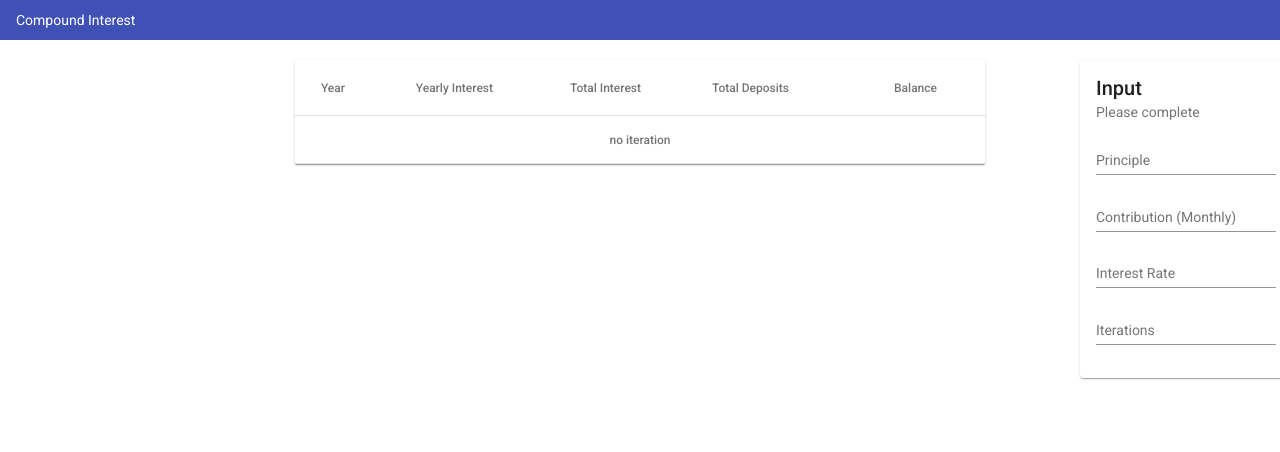
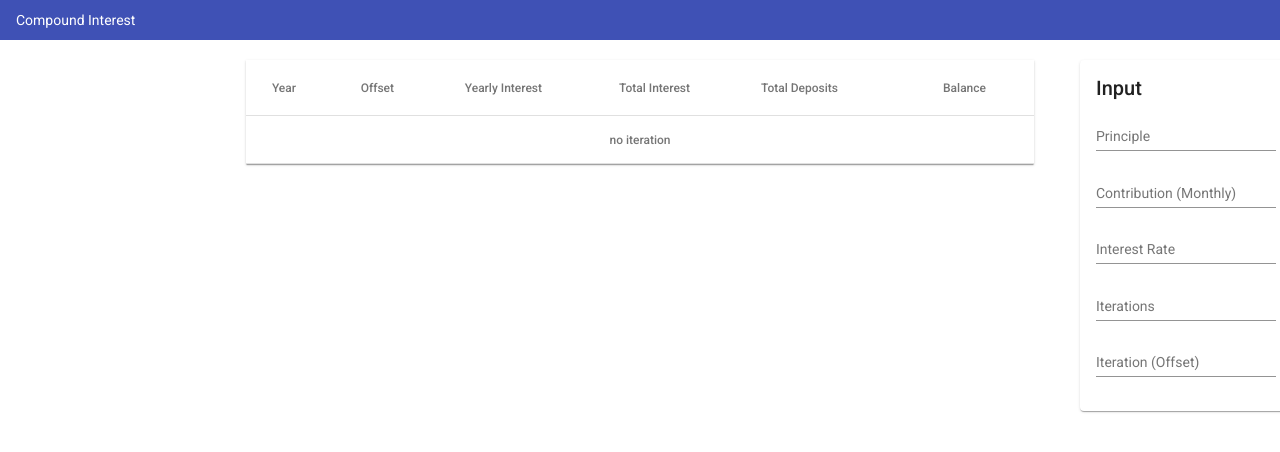
Before and after one commit to KAHLYM/compound-interest, an Angular app: page / in a window 1280 px wide. Shown: the top 452 px of the page. Built offline with nearby package versions, Linux system fonts and the light colour scheme.

Commit message:
Add offset input

```diff
--- a/src/app/component/input/input.component.html
+++ b/src/app/component/input/input.component.html
@@ -1,7 +1,6 @@
 <mat-card class="input-card">
     <mat-card-header>
         <mat-card-title>Input</mat-card-title>
-        <mat-card-subtitle>Please complete</mat-card-subtitle>
     </mat-card-header>
     <mat-card-content>
         <form>
@@ -17,6 +16,9 @@
             <mat-form-field>
                 <input matInput placeholder="Iterations" value="" type="number" autocomplete="off" (input)="onKeyIterations($event)">
             </mat-form-field>
+            <mat-form-field>
+                <input matInput placeholder="Iteration (Offset)" value="" type="number" autocomplete="off" (input)="onKeyOffset($event)">
+            </mat-form-field>
         </form>
     </mat-card-content>
 </mat-card>
--- a/src/app/component/input/input.component.ts
+++ b/src/app/component/input/input.component.ts
@@ -9,7 +9,7 @@ import { CalculatorService } from 'src/app/service/calculator.service';
 export class InputComponent implements OnInit {
 
   constructor(
-    public calculatorService: CalculatorService) {}
+    public calculatorService: CalculatorService) { }
 
   ngOnInit() {
   }
@@ -37,4 +37,10 @@ export class InputComponent implements OnInit {
       this.calculatorService.calculate();
     });
   }
+
+  onKeyOffset(event: any): void {
+    this.calculatorService.setOffset(parseInt(event.target.value)).then(() => {
+      this.calculatorService.calculate();
+    });
+  }
 }
--- a/src/app/component/table/table.component.html
+++ b/src/app/component/table/table.component.html
@@ -4,6 +4,12 @@
     <ng-container matColumnDef="iteration">
         <th mat-header-cell *matHeaderCellDef> Year </th>
         <td mat-cell *matCellDef="let element"> {{element.iteration}} </td>
+    </ng-container>
+
+    <!-- Iterations Offset Column -->
+    <ng-container matColumnDef="offset">
+        <th mat-header-cell *matHeaderCellDef> Offset </th>
+        <td mat-cell *matCellDef="let element"> {{element.offset}} </td>
     </ng-container>
 
     <!-- Yearly Interest Column -->
--- a/src/app/component/table/table.component.scss
+++ b/src/app/component/table/table.component.scss
@@ -1,4 +1,5 @@
-.mat-column-iteration {
+.mat-column-iteration,
+.mat-column-offset {
     min-width: 50px !important;
 }
 
--- a/src/app/component/table/table.component.ts
+++ b/src/app/component/table/table.component.ts
@@ -11,7 +11,7 @@ import { Subscription } from 'rxjs';
 })
 export class TableComponent implements OnInit, OnDestroy {
 
-  displayedColumns: string[] = ['iteration', 'yearlyInterest', 'totalInterest', 'totalDeposit', 'balance'];
+  displayedColumns: string[] = ['iteration', 'offset', 'yearlyInterest', 'totalInterest', 'totalDeposit', 'balance'];
   dataSource: MatTableDataSource<Result> = new MatTableDataSource<Result>();
 
   subscriptionGetResults: Subscription;
--- a/src/app/model/result.ts
+++ b/src/app/model/result.ts
@@ -5,4 +5,5 @@ export interface Result {
     total_deposit: number;
     total_interest: number;
     balance: number;
+    offset: number;
 }
--- a/src/app/service/calculator.service.ts
+++ b/src/app/service/calculator.service.ts
@@ -10,6 +10,7 @@ export class CalculatorService {
   public results: Subject<Result[]> = new Subject();
 
   private contribution: number = 0;
+  private offset: number = 0;
   private interest_rate: number = 0;
   private iterations: number = 0;
   private principle: number = 0;
@@ -36,6 +37,11 @@ export class CalculatorService {
     return;
   }
 
+  public async setOffset(offset: number): Promise<any> {
+    this.offset = offset;
+    return;
+  }
+
   public calculate(): void {
     var results: Result[] = [];
     var amount = this.principle;
@@ -43,7 +49,7 @@ export class CalculatorService {
     for (var iteration: number = 0; iteration < this.iterations; iteration++) {
       var amount: number = (amount + this.contribution) * (1 + (this.interest_rate * 0.01));
 
-      const last_result: Result = results.length ? results[results.length - 1] : {iteration: 0, iteration_deposit: 0, iteration_interest: 0, total_deposit: 0, total_interest: 0, balance: this.principle};
+      const last_result: Result = results.length ? results[results.length - 1] : {iteration: 0, iteration_deposit: 0, iteration_interest: 0, total_deposit: 0, total_interest: 0, balance: this.principle, offset: 0};
 
       var result: Result = {
         iteration: iteration + 1,
@@ -52,6 +58,7 @@ export class CalculatorService {
         total_deposit: last_result.total_deposit + this.contribution,
         total_interest: last_result.total_interest + (amount - last_result.balance - this.contribution),
         balance: amount,
+        offset: this.offset + iteration + 1,
       }
 
       results.push(result);
```
